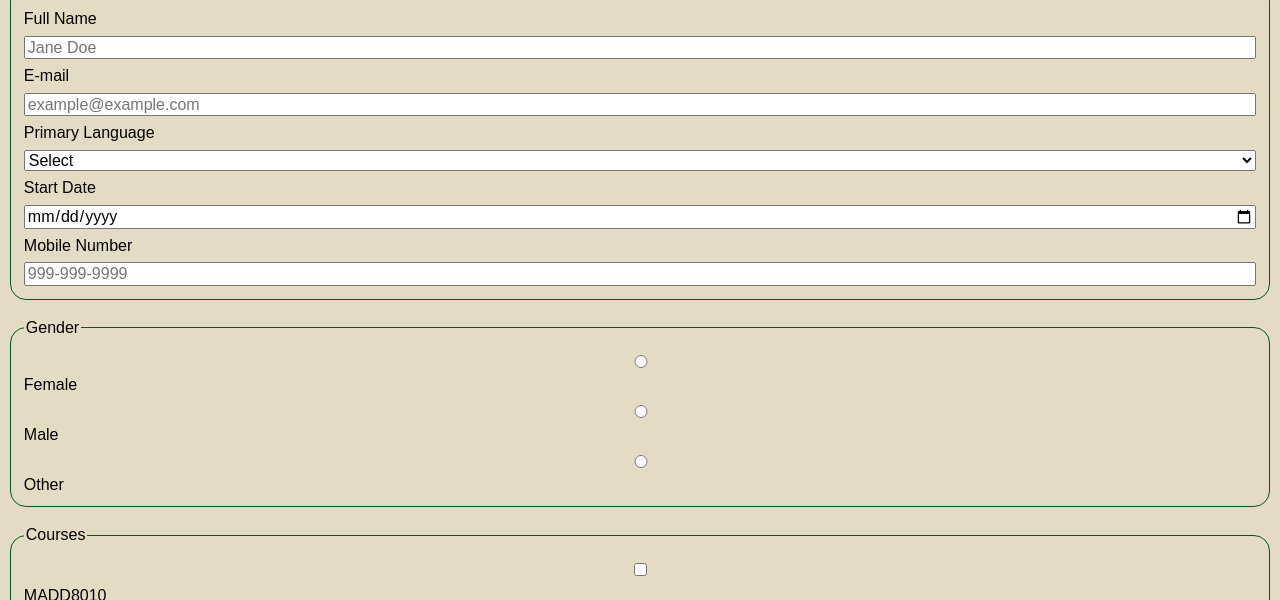
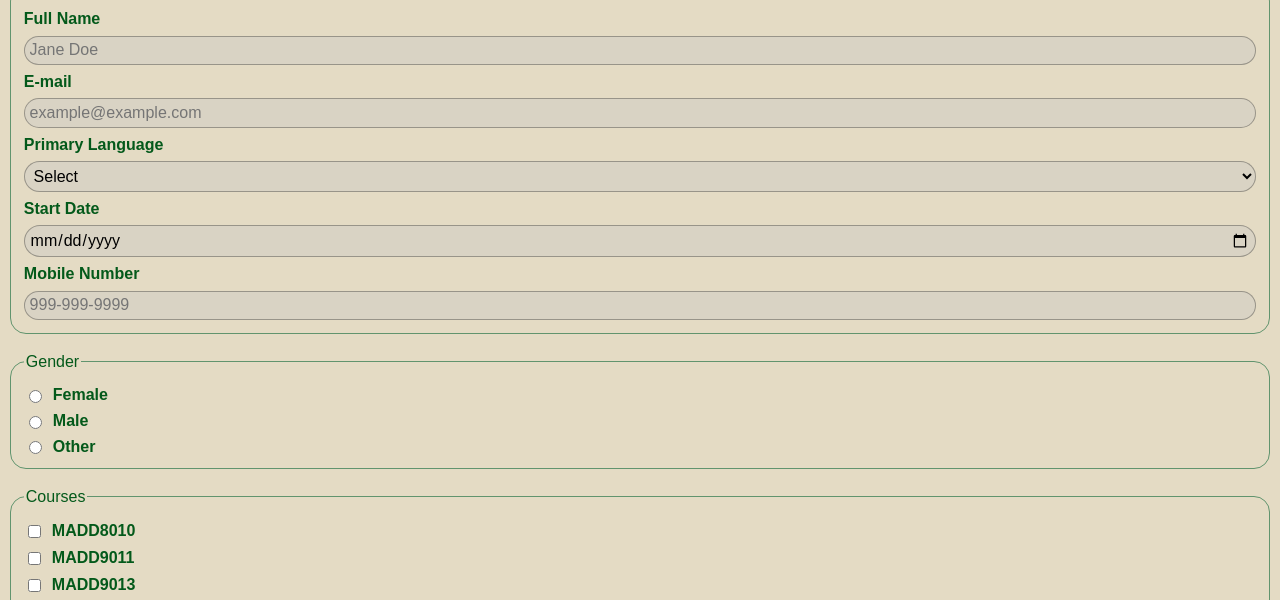
Before and after one commit to Habi0051/responsive-form, a plain HTML site: page index.html in a window 1280 px wide. Shown: the part 193-793 px from the top of the page. Drawn offline with Linux system fonts and the light colour scheme; a web font is replaced by a local one.

Commit message:
added div to each option to use flex, more css styling

```diff
--- a/css/main.css
+++ b/css/main.css
@@ -7,8 +7,10 @@
         --font-anta: Anta, Arial, sans-serif;
         --font-righteous: Righteous, 'Arial', sans-serif;
         --color-bg: hsl(43, 37%, 83%);
+        --color-bgscndry: hsl(42, 21%, 81%);
         --color-text: hsl(136, 93%, 18%);
         --color-accent: hsl(136, 21%, 48%);
+        --color-black: hsl(0, 0%, 0%);
         --radius: 1rem;
     }
     .site-header{
@@ -34,6 +36,7 @@
     body{
         background-color: var(--color-bg);
         font-family: var(--font-anta);
+        color: var(--color-text);
     }
     .register-form{
         display: grid;
@@ -42,12 +45,23 @@
     .register-form__group{
         display: grid;
         gap: 0.5rem;
-        border: none;
-        padding: 0;
+        border: 1px solid var(--color-accent);
+        border-radius: var(--radius);
+        padding: 0.8rem;
     }
-    .register-form__group{
-        border: 1px solid var(--color-text);
-        padding: 0.8rem;
+    .register-form__label{
+        font-weight: 600;
+    }
+    .register-form__input,
+    .register-form__select{
+        padding: 0.3rem;
+        border: 1px solid hsl( from var(--color-black) h s l / 0.3);
         border-radius: var(--radius);
+        background-color: var(--color-bgscndry);
+    }
+    .register-form__option{
+        display: flex;
+        align-items: center;
+        gap: 0.5rem;
     }
 }
--- a/index.html
+++ b/index.html
@@ -34,7 +34,7 @@
                 <input class="register-form__input" type="email" id="studentEmail" name="studentEmail" placeholder="example@example.com">
 
                 <label class="register-form__label" for="studentLanguage">Primary Language</label>
-                <select class="register-form__language" id="studentLanguage" name="studentLanguage">
+                <select class="register-form__input" id="studentLanguage" name="studentLanguage">
                     <option value="">Select</option>
                     <option value="english">English</option>
                     <option value="french">French</option>
@@ -52,33 +52,44 @@
 
                 <legend class="register-form__legend">Gender</legend>
 
+                <div class="register-form__option">
                     <input class="register-form__radio" type="radio" id="genderFemale" name="studentGender" value="Female">
                     <label class="register-form__label" for="genderFemale">Female</label>
-
+                </div>
+                <div class="register-form__option">
                     <input class="register-form__radio" type="radio" id="genderMale" name="studentGender" value="Male">
                     <label class="register-form__label" for="genderMale">Male</label>
-
+                </div>
+                <div class="register-form__option">
                     <input class="register-form__radio" type="radio" id="genderOther" name="studentGender" value="Other">
                     <label class="register-form__label" for="genderOther">Other</label>
+                </div>
 
             </fieldset>
             <fieldset class="register-form__group">
+
                 <legend class="register-form__legend">Courses</legend>
 
+                <div class="register-form__option">
                     <input class="register-form__checkbox" type="checkbox" id="madd8010" name="studentCourse" value="madd8010">
                     <label class="register-form__label" for="madd8010">MADD8010</label>
-
+                </div>
+                <div class="register-form__option">
                     <input class="register-form__checkbox" type="checkbox" id="madd9011" name="studentCourse" value="madd9011">
                     <label class="register-form__label" for="madd9011">MADD9011</label>
-
+                </div>
+                <div class="register-form__option">
                     <input class="register-form__checkbox" type="checkbox" id="madd9013" name="studentCourse" value="madd9013">
                     <label class="register-form__label" for="madd9013">MADD9013</label>
-
+                </div>
+                 <div class="register-form__option">
                     <input class="register-form__checkbox" type="checkbox" id="madd9014" name="studentCourse" value="madd9014">
                     <label class="register-form__label" for="madd9014">MADD9014</label>
-
+                </div>
+                <div class="register-form__option">
                     <input class="register-form__checkbox" type="checkbox" id="madd9112" name="studentCourse" value="madd9112">
                     <label class="register-form__label" for="madd9112">MADD9112</label>
+                </div>
             </fieldset>
             <div class="register-form__action">
                 <button class="register-form__submit" type="submit">Register</button>
```
Lines whose indentation alone changed are shown as unchanged.
